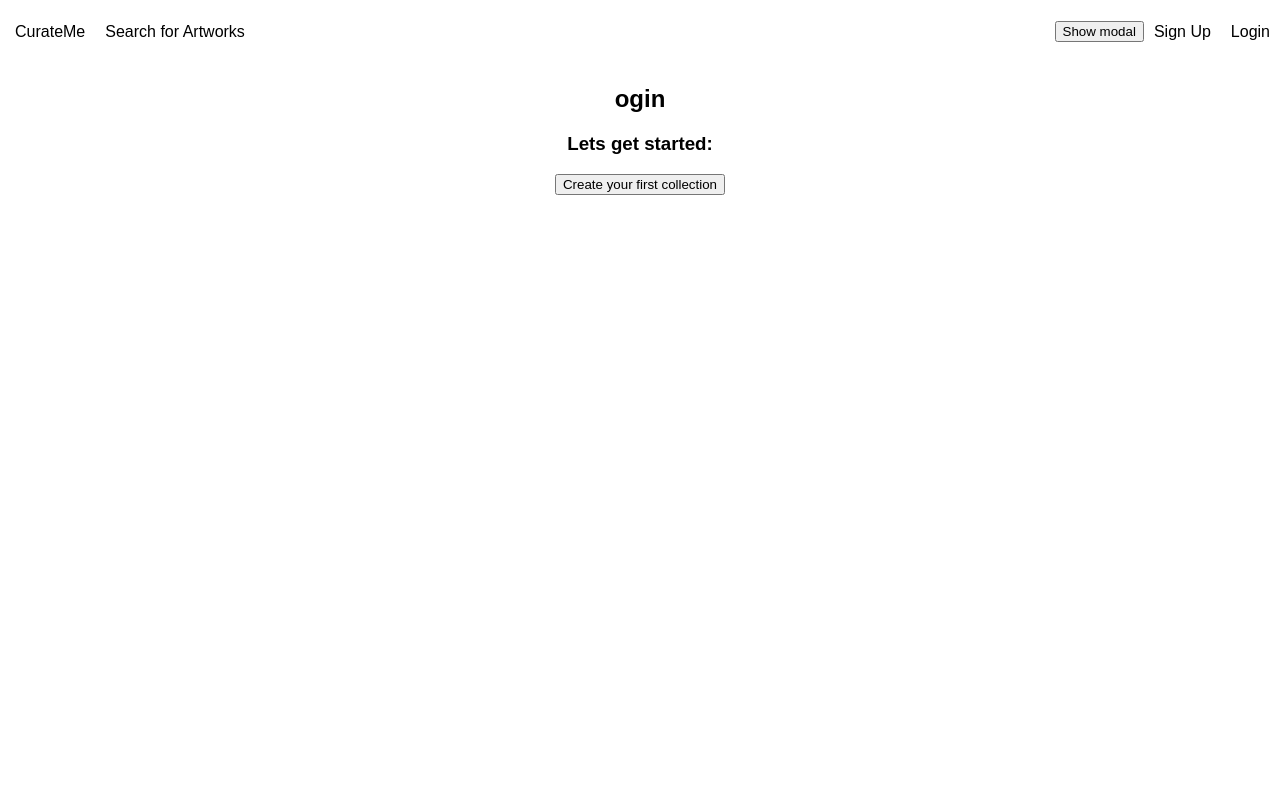
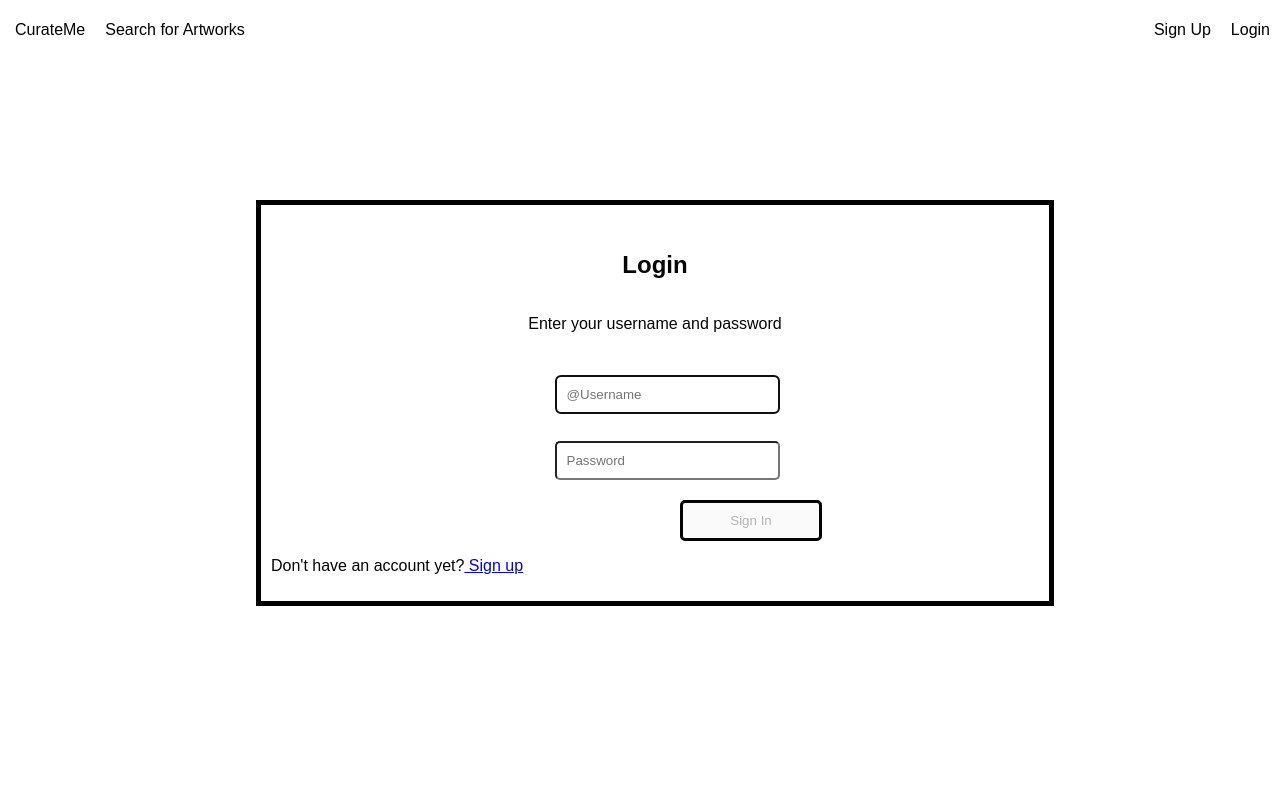
Before and after one commit to moodymango/CurateMe, a React app: page /login in a window 1280 px wide. Shown: the top 800 px of the page. Built offline with nearby package versions, Linux system fonts and the light colour scheme; no server answers.

Commit message:
add styling to login to center the login div

```diff
--- a/client/App.jsx
+++ b/client/App.jsx
@@ -21,8 +21,8 @@ import UserPage from "./components/userpage.jsx";
 import SearchContainer from "./containers/searchContainer.jsx";
 import Navbar from "./components/navBar.jsx";
 import SignUp from "./components/signup.jsx";
-import BaseModalWrapper from "./components/ModalPopUp/BaseModalWrapper.jsx";
 import Footer from "./components/footer.jsx";
+import Login from "./components/login.jsx";
 
 const App = (props) => {
   //need an is logged state in order to keep track of whether or not user is logged in
@@ -42,7 +42,7 @@ const App = (props) => {
             <Route exact path="/" component={Homepage} />
             <Route exact path="/search" component={SearchContainer} />
             <Route path="/signup" render={() => <SignUp />} />
-            {/* <Route path="/login" render={() => <Login />} /> */}
+            <Route path="/login" render={() => <Login />} />
             {/* <Route exact path = '/:username/collections/:title' component={} /> */}
             <Route exact path="/:username/collections" component={UserPage} />
             <Route exact path="/:username" component={UserPage} />
--- a/client/components/footer.jsx
+++ b/client/components/footer.jsx
@@ -8,10 +8,7 @@ const Footer = () => {
           Data and images are sourced from the Art Institute of Chicago API.
         </p>
         <p>Please visit their main website here: </p>
-        <a href="https://api.artic.edu/docs/">
-          {" "}
-          "https://api.artic.edu/docs/"{" "}
-        </a>
+        <a href="https://www.artic.edu/"> "https://www.artic.edu/" </a>
       </div>
       <p>Copyright © by Imma Duverger - all rights reserved</p>
       <p>
--- a/client/components/login.jsx
+++ b/client/components/login.jsx
@@ -1,8 +1,8 @@
 //maybe try following along and using react hooks?
-import React, { useRef, useState, useEffect } from 'react';
-import {Link, Redirect} from 'react-router-dom'
+import React, { useRef, useState, useEffect } from "react";
+import { Link, Redirect } from "react-router-dom";
 //importing axios from my api folder
-import axios from './api/axios';
+import axios from "./api/axios";
 
 const Login = () => {
   const userRef = useRef();
@@ -11,64 +11,63 @@ const Login = () => {
   //need to set focus on error if error occurs
 
   //first 5 pieces state variables refering to user input, the empty string we are passing in is the initial state
-  const [user, setUser] = useState('');
-  const [pwd, setPwd] = useState('');
+  const [user, setUser] = useState("");
+  const [pwd, setPwd] = useState("");
   //corresponds to an error we may have if for some reason, sign up fails
-  const [errMsg, setErrMsg] = useState('');
+  const [errMsg, setErrMsg] = useState("");
   //let's us see a successful sign up for now
   //but will use reactRouter to a page after we've had a successful login
-  const [success, setSuccess] = useState('');
+  const [success, setSuccess] = useState("");
 
   useEffect(() => {
     userRef.current.focus();
     //happens when the componet loads and will focus on the user area
-  }, [])
+  }, []);
   //empty out any error msg if user changes any of the following states (the required inputs)
   useEffect(() => {
-    setErrMsg('');
-  }, [user, pwd])
+    setErrMsg("");
+  }, [user, pwd]);
 
-  const handleSubmit = async (e) =>{
+  const handleSubmit = async (e) => {
     e.preventDefault();
-    try{
+    try {
       //within axios.post, need to define registration url
-      const response = await axios.post('/login',
+      const response = await axios.post(
+        "/login",
         //need to provide payload(data we're sending to backend)
         //need to make sure the properties match the properties i've defined in my backend
-        JSON.stringify({username: user, password: pwd}),
+        JSON.stringify({ username: user, password: pwd }),
         {
-          headers: {'Content-Type': 'application/json'},
-          withCredentials: true
-        });
+          headers: { "Content-Type": "application/json" },
+          withCredentials: true,
+        }
+      );
       //this is represents the response from the server
-      console.log('response is =>', response)
+      console.log("response is =>", response);
       //reassign so user knows they've successfully made an account
       setSuccess(true);
-    }
-    catch (err) {
-      if(!err.response){
-        setErrMsg('No server response')
-      } else if(err.reponse?.status === 400) {
-        setErrMsg('Incorrect username or password')
+    } catch (err) {
+      if (!err.response) {
+        setErrMsg("No server response");
+      } else if (err.reponse?.status === 400) {
+        setErrMsg("Incorrect username or password");
       } else {
-        setErrMsg('Login Failed')
+        setErrMsg("Login Failed");
       }
       errRef.current.focus();
     }
-  }
+  };
 
   return (
     <>
       {/* ternary which checks whether or not user has succesfully made an account */}
       {/* shows either account has been created OR the form which user submits the information */}
-    {success? (
-     <section className='logged-in'>
+      {success ? (
+        <section className="logged-in">
           <h1>Welcome {user}! </h1>
-         <br/ >
+          <br />
           <p>
-             {/* put redirect router here */}
-             <Redirect to= {`/:${user}`}> Go to your dashboard </Redirect>
-             {/* <Link to =' /:username'> Go to your dashboard</Link> */}
+            <Redirect to={`/:${user}`}> Go to your dashboard </Redirect>
           </p>
         </section>
       ) : (
@@ -77,50 +76,59 @@ const Login = () => {
         //<form>
         // htmlFor in label and attribute for id MUST match for each input field
         //value, set that equal to the user state to make it a controlled input - crucial if we are going to clear inputs upon submission
-     <section className='login'>
-         <p ref = {errRef} className= {errMsg? "errmsg" : "offscreen"} aria-live="assertive">
+        <section className="login">
+          <p
+            ref={errRef}
+            className={errMsg ? "errmsg" : "offscreen"}
+            aria-live="assertive"
+          >
             {errMsg}
           </p>
-         <h1>Login</h1>
-         <form onSubmit={handleSubmit}>
-             <div className="input-container">
-                 <label htmlFor='username'>Username </label>
+          <form className="login_form" onSubmit={handleSubmit}>
+            <div className="login-container">
+              <header className="login-header">
+                <h2>Login</h2>
+                <p>Enter your username and password</p>
+              </header>
+              <div className="login_input_field">
                 <input
                   type="text"
-                 id='username'
+                  className="login_input"
                   //again, allows that immediate focus to be on this field
-                 ref= {userRef}
-                 onChange= {(e) =>setUser(e.target.value)}
+                  ref={userRef}
+                  onChange={(e) => setUser(e.target.value)}
                   value={user}
+                  placeholder="@Username"
+                  required
+                />
+                <br></br>
+                <input
+                  //changing the type to password, changes the input field to dots so we cannot see the pass
+                  type="password"
+                  className="login_input"
+                  onChange={(e) => setPwd(e.target.value)}
+                  value={pwd}
+                  placeholder="Password"
                   required
                 />
               </div>
-             <div className="input-container">
-                 <label htmlFor='pwd'>Password </label>
-                 <input
-                 //changing the type to password, changes the input field to dots so we cannot see the pass
-                 type="password"
-                 id='pwd'
-                 onChange= {(e) =>setPwd(e.target.value)}
-                 value={pwd}
-                 required
-                 />
             </div>
             {/* don't need an onlick to the button because it's the only button in the form. will trigger a submit event! */}
-             <div className="button-container">
+            <div className="login_button">
               {/* if we don't have these fields, button will be disabled */}
-                 <button disabled ={!user || !pwd? true: false}>Sign In</button>
+              <button id="login-btn" disabled={!user || !pwd ? true : false}>
+                Sign In
+              </button>
             </div>
           </form>
           <p>
-             Don't have an account?
-              {/* need to put router link here */}
-              <Link to = '/signup' > Sign up </Link>
+            Don't have an account yet?
+            <Link to="/signup"> Sign up </Link>
           </p>
         </section>
       )}
     </>
- )
-}
+  );
+};
 
 export default Login;
--- a/client/components/navBar.jsx
+++ b/client/components/navBar.jsx
@@ -1,13 +1,7 @@
 import React, { useState } from "react";
 import { Link } from "react-router-dom";
-import BaseModalWrapper from "../components/ModalPopUp/BaseModalWrapper.jsx";
 
 function Navbar(props) {
-  const [seen, setSeen] = useState(false);
-  function toggleModal() {
-    setSeen(!seen);
-  }
-
   return (
     <nav>
       <ul className="navbar">
@@ -20,11 +14,6 @@ function Navbar(props) {
           </li>
         </div>
         <div className="right-nav">
-          <button onClick={toggleModal}>Show modal</button>
-          <BaseModalWrapper
-            isVisible={seen}
-            onBackdropClick={toggleModal}
-          ></BaseModalWrapper>
           <li>
             <Link to="/signup"> Sign Up </Link>
           </li>
--- a/client/css/app.css
+++ b/client/css/app.css
@@ -96,7 +96,14 @@ body {
   display: flex;
   align-items: center;
   flex-direction: column;
+  justify-content: center;
   line-height: 80%;
+}
+.general-info {
+  display: flex;
+  flex-direction: column;
+  justify-content: center;
+  align-items: center;
 }
 /* STYLING FOR HOMEPAGE */
 /* https://www.freecodecamp.org/news/css-full-page-background-image-tutorial/ */
@@ -124,8 +131,7 @@ body {
   text-align: center;
   top: 0px;
 }
-/* STYLING FOR SIGN UP */
-.login,
+/* STYLING FOR LOGIN/SIGN UP */
 .signup,
 .search-component,
 .logged-in,
@@ -134,6 +140,62 @@ body {
   left: 0;
   text-align: center;
   color: black;
+}
+.login {
+  width: 60%;
+  padding: 10px;
+  border: 5px solid black;
+  position: absolute;
+  top: 25%;
+  left: 20%;
+}
+.login-container {
+  display: grid;
+  grid-template-columns: 1fr;
+  grid-template-rows: 120px 1fr 80px;
+  grid-column-gap: 0px;
+  grid-row-gap: 0px;
+
+  display: flex;
+  flex-direction: column;
+  justify-content: center;
+  align-items: center;
+}
+.login_form {
+  display: flex;
+  flex-direction: column;
+  align-items: center;
+  justify-content: space-evenly;
+}
+.login-header {
+  grid-area: 1 / 1 / 2 / 2;
+
+  display: flex;
+  flex-direction: column;
+  align-items: center;
+}
+.login_input_field {
+  grid-area: 2 / 1 / 3 / 2;
+}
+.login_button {
+  grid-area: 3 / 1 / 4 / 2;
+
+  position: relative;
+  margin-left: 25%;
+  margin-top: 20px;
+}
+.login_input {
+  padding: 10px;
+  border-radius: 5px;
+  margin: 2em 0 0;
+  width: 100%;
+}
+#login-btn {
+  padding: 10px;
+  width: 100%;
+  border: 3px solid black;
+  border-radius: 5px;
+  margin-right: 75px;
 }
 /* SEARCH PAGE */
 .search-component {
--- a/package.json
+++ b/package.json
@@ -51,7 +51,6 @@
     "pg": "^8.11.3",
     "react": "^18.2.0",
     "react-dom": "^18.2.0",
-    "react-responsive-modal": "^6.4.2",
     "react-router-dom": "^5.3.0"
   }
 }
```
Also changed, not shown: client/components/LoginModel.jsx (deleted, +0 -130 lines), client/components/ModalPopUp/BaseModalWrapper.jsx (deleted, +0 -36 lines), client/components/ModalPopUp/Modal.jsx (deleted, +0 -27 lines), 1 other file (tests, documents, lock files or other folders). Lines whose indentation alone changed are shown as unchanged.
